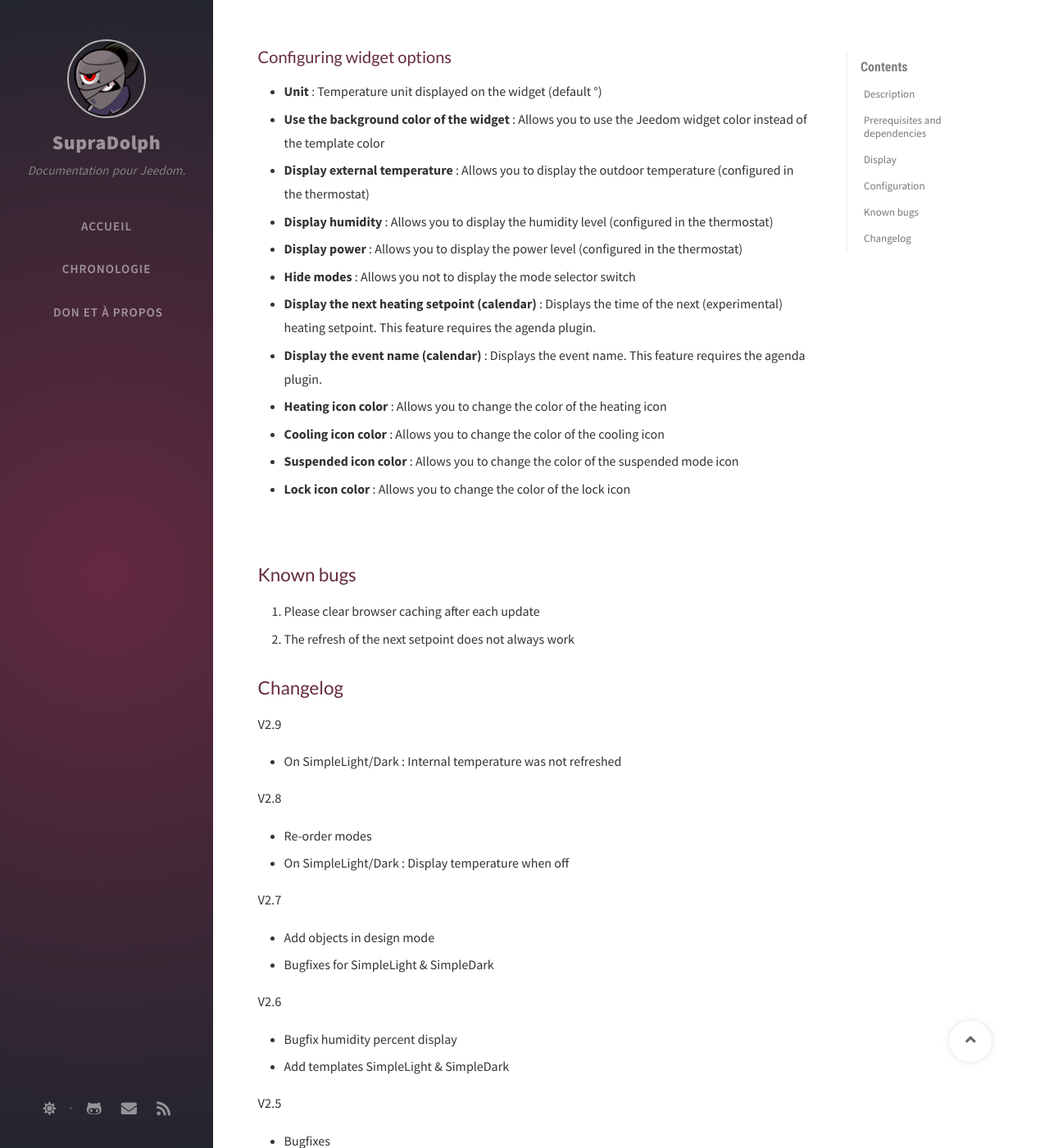
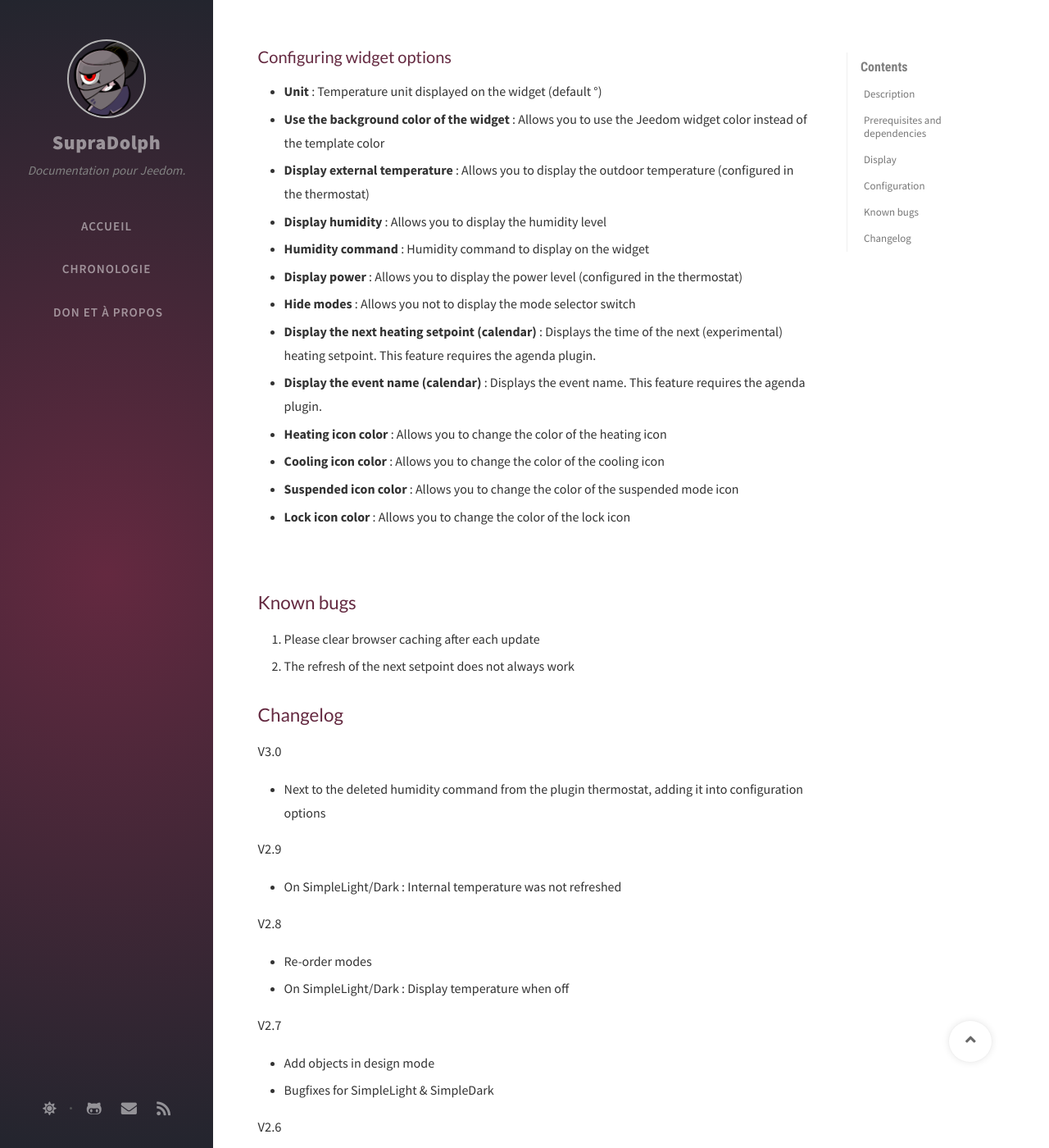
Before and after one commit to SupraDolph/supradolph.github.io, a Jekyll site: the page built from jeedom-doc/thermoAlternateView/_posts/2017-11-09-thermoAlternateView_en_US.md, in a window 1280 px wide and 1400 px high, scrolled down 1790 px. Shown: the whole window at 82% size. Built offline with Jekyll 4.4.1, drawn with Linux system fonts in a browser that asks for light colours; nearby versions of some CDN libraries; comment, search, counter and statistics services are not loaded.

Commit message:
thermoAlternateView 3.0

```diff
--- a/jeedom-doc/thermoAlternateView/_posts/2017-11-09-thermoAlternateView_en_US.md
+++ b/jeedom-doc/thermoAlternateView/_posts/2017-11-09-thermoAlternateView_en_US.md
@@ -73,7 +73,8 @@ From the management menu, add a widget. ![](/jeedom-doc/{{ page.title }}/images/
 *   **Unit** : Temperature unit displayed on the widget (default °)
 *   **Use the background color of the widget** : Allows you to use the Jeedom widget color instead of the template color
 *   **Display external temperature** : Allows you to display the outdoor temperature (configured in the thermostat)
-*   **Display humidity** : Allows you to display the humidity level (configured in the thermostat)
+*   **Display humidity** : Allows you to display the humidity level
+*   **Humidity command** : Humidity command to display on the widget
 *   **Display power** : Allows you to display the power level (configured in the thermostat)
 *   **Hide modes** : Allows you not to display the mode selector switch
 *   **Display the next heating setpoint (calendar)** : Displays the time of the next (experimental) heating setpoint. This feature requires the agenda plugin.
@@ -91,6 +92,10 @@ From the management menu, add a widget. ![](/jeedom-doc/{{ page.title }}/images/
 2.  The refresh of the next setpoint does not always work
 
 ## Changelog
+
+V3.0
+
+*   Next to the deleted humidity command from the plugin thermostat, adding it into configuration options
 
 V2.9
 
```
Also changed, not shown: jeedom-doc/thermoAlternateView/_posts/2017-11-09-thermoAlternateView_fr_FR.md (+6 -1 lines), jeedom-doc/thermoAlternateView/images/thermoAlternateViewConfigOptions.png.
